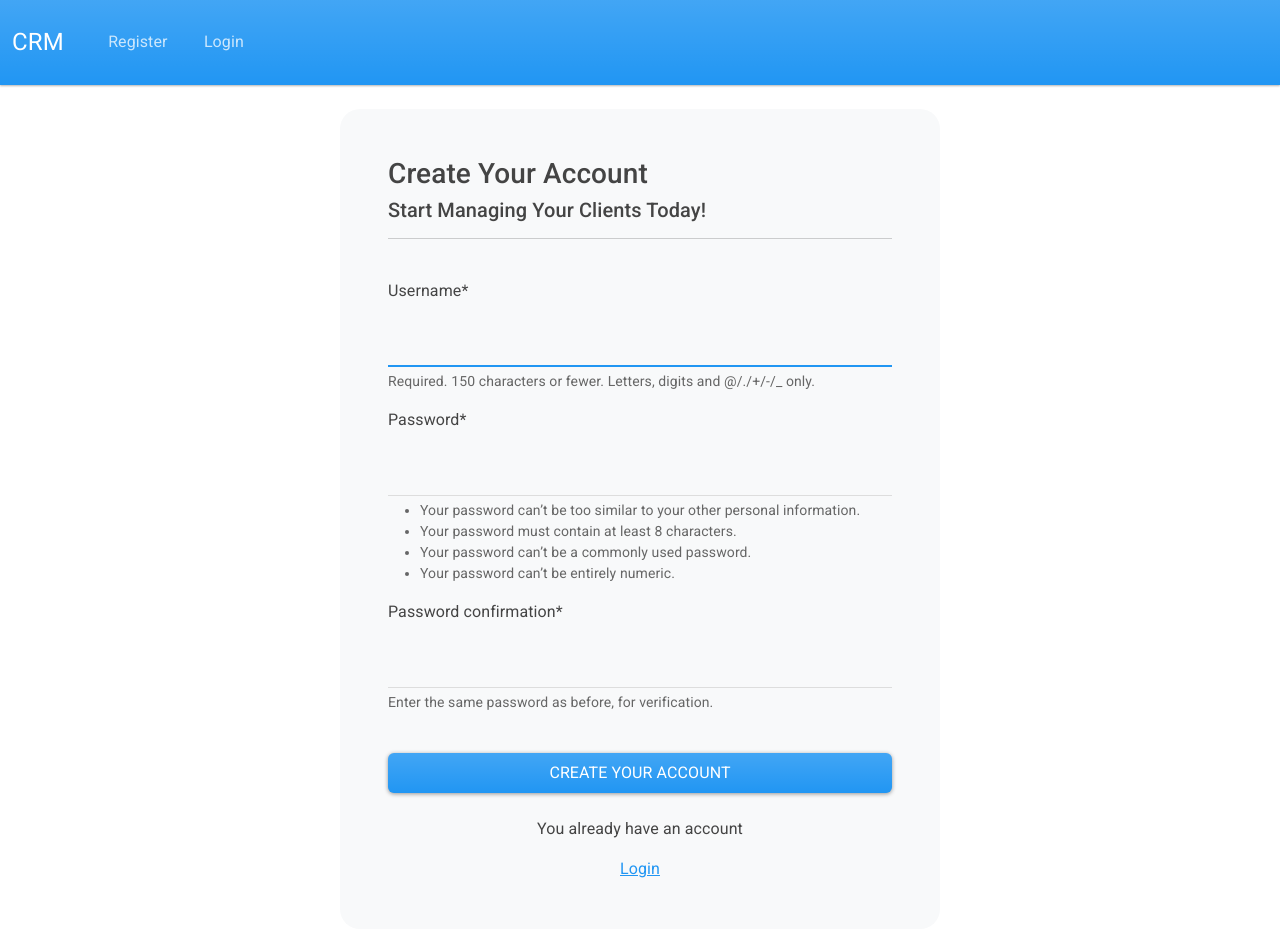
After one commit to shubham31121999/CRM, a Django app: page /register in a window 1280 px wide. The commit adds this page. Run offline with Django 5.2, Linux system fonts and the light colour scheme; some libraries are stand-ins or nearby versions.

Commit message:
Working
Basic pages done with html and linking the buttons.

```diff
--- a/crm/crm/settings.py
+++ b/crm/crm/settings.py
@@ -11,6 +11,7 @@ https://docs.djangoproject.com/en/5.0/ref/settings/
 """
 
 from pathlib import Path
+import os
 
 # Build paths inside the project like this: BASE_DIR / 'subdir'.
 BASE_DIR = Path(__file__).resolve().parent.parent
@@ -38,7 +39,9 @@ INSTALLED_APPS = [
     'django.contrib.messages',
     'django.contrib.staticfiles',
     'webapp',
+    'crispy_forms',
 ]
+CRISPY_TEMPLATE_PACK = 'bootstrap4'
 
 MIDDLEWARE = [
     'django.middleware.security.SecurityMiddleware',
--- a/crm/static/css/style.css
+++ b/crm/static/css/style.css
@@ -1,3 +1,7 @@
-h1{
-    color: rebeccapurple;
+
+.form-layout{
+
+    border-radius: 20px;
+    width: 600px;
+
 }
--- /dev/null
+++ b/crm/webapp/forms.py
@@ -0,0 +1,23 @@
+from django.contrib.auth.forms import UserCreationForm,AuthenticationForm
+from django.contrib.auth.models import User
+
+from django import forms
+
+from django.forms.widgets import PasswordInput,TextInput
+
+
+# - Registering or creation of  a user
+
+class CreateUserForm(UserCreationForm):
+
+    class Meta:
+
+        model = User
+        fields = ['username','password1','password2']  #passsword1 is orgianal password while password2 is just confirming password1.
+
+# - Login a User
+
+class LoginForm(AuthenticationForm):
+
+    username = forms.CharField(widget=TextInput())
+    password = forms.CharField(widget=PasswordInput())
--- a/crm/webapp/templates/webapp/base.html
+++ b/crm/webapp/templates/webapp/base.html
@@ -1,4 +1,5 @@
 {% load static %}
+
 
 <!DOCTYPE html>
 
@@ -6,12 +7,15 @@
       <head>
 
         <meta charset="utf-8">
+
         <meta name="viewport" content="width=device-width, initial-scale=1">
 
-        <title> ProjectX </title>
-        <link rel = "styesheet" type="text/css" href="https://bootswatch.com/5/pulse/bootstrap.min.css">
-        <link rel = "styesheet" type = "text/css" href = "{% static 'css/styles.css ' %}" >
 
+        <title> CRM </title>
+
+        <link rel="stylesheet" type="text/css" href="https://bootswatch.com/5/materia/bootstrap.min.css">
+
+        <link rel="stylesheet" type="text/css" href="{% static 'css/style.css' %}">
 
 
 
@@ -20,6 +24,8 @@
 
 
       <body>
+
+        {% include 'webapp/navbar.html' %}
 
 
         <div class=" container">
@@ -40,11 +46,11 @@
 
         </div>
 
-        <script src="{% static 'js/app.css' %}"></script>
+        <script src="{% static 'js/app.js' %}"></script>
 
-        <script src="https://cdn.jsdelivr.net/npm/@popperjs/core@2.11.8/dist/umd/popper.min.js" integrity="sha384-I7E8VVD/ismYTF4hNIPjVp/Zjvgyol6VFvRkX/vR+Vc4jQkC+hVqc2pM8ODewa9r" crossorigin="anonymous"></script>
-        <script src="https://cdn.jsdelivr.net/npm/bootstrap@5.3.3/dist/js/bootstrap.min.js" integrity="sha384-0pUGZvbkm6XF6gxjEnlmuGrJXVbNuzT9qBBavbLwCsOGabYfZo0T0to5eqruptLy" crossorigin="anonymous"></script>
-
+        <script src="https://cdn.jsdelivr.net/npm/jquery@3.5.1/dist/jquery.slim.min.js" integrity="sha384-DfXdz2htPH0lsSSs5nCTpuj/zy4C+OGpamoFVy38MVBnE+IbbVYUew+OrCXaRkfj" crossorigin="anonymous"></script>
+        <script src="https://cdn.jsdelivr.net/npm/popper.js@1.16.1/dist/umd/popper.min.js" integrity="sha384-9/reFTGAW83EW2RDu2S0VKaIzap3H66lZH81PoYlFhbGU+6BZp6G7niu735Sk7lN" crossorigin="anonymous"></script>
+        <script src="https://cdn.jsdelivr.net/npm/bootstrap@4.6.2/dist/js/bootstrap.min.js" integrity="sha384-+sLIOodYLS7CIrQpBjl+C7nPvqq+FbNUBDunl/OZv93DB7Ln/533i8e/mZXLi/P+" crossorigin="anonymous"></script>
 
       </body>
 
--- /dev/null
+++ b/crm/webapp/templates/webapp/navbar.html
@@ -0,0 +1,78 @@
+<nav class="navbar navbar-expand-lg navbar-dark bg-primary justify-content-center">
+
+    <a class="navbar-brand main-heading" href="{% url '' %}">
+
+      &nbsp; CRM
+
+    </a>
+
+
+    <button
+      class="navbar-toggler"
+      type="button"
+      data-toggle="collapse"
+      data-target="#navbarNavDropdown"
+      aria-controls="navbarNavDropdown"
+      aria-expanded="false"
+      aria-label="Toggle navigation"
+    >
+      <span class="navbar-toggler-icon"></span>
+
+    </button>
+
+
+      <div class="collapse navbar-collapse text-center" id="navbarNavDropdown">
+
+
+        <ul class="navbar-nav mr-auto">
+
+
+          &nbsp;     &nbsp;     &nbsp;
+
+          {% if user.is_authenticated %}
+
+            <li class="nav-item">
+
+              <a class="nav-link" href="{% url '' %}">Dashboard &nbsp; <i class="fa fa-home" aria-hidden="true"></i> </a>
+
+            </li>
+
+
+            &nbsp;     &nbsp;     &nbsp;
+
+
+            <li class="nav-item">
+
+              <a class="nav-link" href="{% url '' %}">Sign out &nbsp; <i class="fa fa-sign-out" aria-hidden="true"></i> </a>
+
+            </li>
+
+
+        </ul>
+
+        {% else %}
+
+        <li class="nav-item">
+
+          <a class="nav-link" href="{% url 'register' %}"> Register </a>
+
+        </li>
+
+
+        &nbsp;     &nbsp;     &nbsp;
+
+
+        <li class="nav-item">
+
+          <a class="nav-link" href="{% url 'login' %}">Login</a>
+
+        </li>
+
+
+        {% endif %}
+
+
+      </div>
+
+
+  </nav>
--- /dev/null
+++ b/crm/webapp/templates/webapp/register.html
@@ -0,0 +1,49 @@
+{% extends 'webapp/base.html' %}
+
+
+{% load crispy_forms_tags %}
+
+
+{% block content %}
+ <body>
+
+  <div class = "container bg-light shadow-high p-5 form-layout">
+
+    <h3> Create Your Account </h3>
+    <h5> Start Managing Your Clients Today! </h5>
+
+    <hr>
+    <br>
+
+
+    <form method = "POST" autocomplete="off">
+
+        {% csrf_token %}
+
+
+        {{form|crispy}}
+        <br>
+
+        <button type = "submit" class ="btn btn-primary w-100 btn-block p-2">Create Your Account</button>
+
+
+
+
+    </form>
+
+    <br>
+
+    <div class = "text-center">
+
+
+        <p>
+            You already have an account
+        </p><a href = "{% url 'login' %}"> Login </a>
+
+    </div>
+
+  </div>
+
+
+ </body>
+{% endblock %}
--- a/crm/webapp/urls.py
+++ b/crm/webapp/urls.py
@@ -3,5 +3,7 @@ from django.urls import path, include
 from .import views
 urlpatterns = [
     path('',views.home,name= ""),
+    path('register',views.register,name="register"),
+    path('login',views.user_login, name="login"),
 
 ]
--- a/crm/webapp/views.py
+++ b/crm/webapp/views.py
@@ -1,6 +1,76 @@
-from django.shortcuts import render
+from django.shortcuts import render,redirect
 from django.http import HttpResponse
-
+from django.contrib.auth.models import auth
+from django.contrib.auth import authenticate
+from .forms import CreateUserForm, LoginForm
 
 def home(request):
     return render(request, 'webapp/index.html')
+
+
+
+# --> Register page
+
+
+def register(request):
+
+    form = CreateUserForm()
+
+    if request.method == "POST":
+
+        form = CreateUserForm(request.POST)
+
+        if form.is_valid():
+
+            form.save()
+
+            return redirect('login')
+
+
+    context = {'form':form}
+
+    return render(request, 'webapp/register.html', context=context)
+
+
+# - Login form of user
+
+def user_login(request):
+
+    form = LoginForm
+
+    if request.method =="POST":
+
+        form = LoginForm(request, data=request.POST)
+
+        if form.is_valid():
+
+            username = request.POST.get('username')
+            password = request.POST.get('password')
+
+            user = authenticate(request, username=username,password=password)
+
+            if user is not None:
+                auth.login(request, user)
+
+    context = {'form1':form}
+
+    return render(request, 'webapp/login.html',context=context)
+
+# - Dashboard view
+
+
+
+
+
+
+
+
+
+
+
+# - User logout
+
+def user_logout(request):
+    auth.logout(request)
+
+    return redirect("login")
```
Also changed, not shown: crm/requirements.txt (added, +7 -0 lines), crm/webapp/templates/webapp/index.html (+34 -1 lines), crm/webapp/templates/webapp/login.html (added, +53 -0 lines), crm/webapp/templates/webapp/create.html (added), crm/webapp/templates/webapp/dashboard.html (added), crm/webapp/templates/webapp/update.html (added), crm/webapp/templates/webapp/views.html (added).
